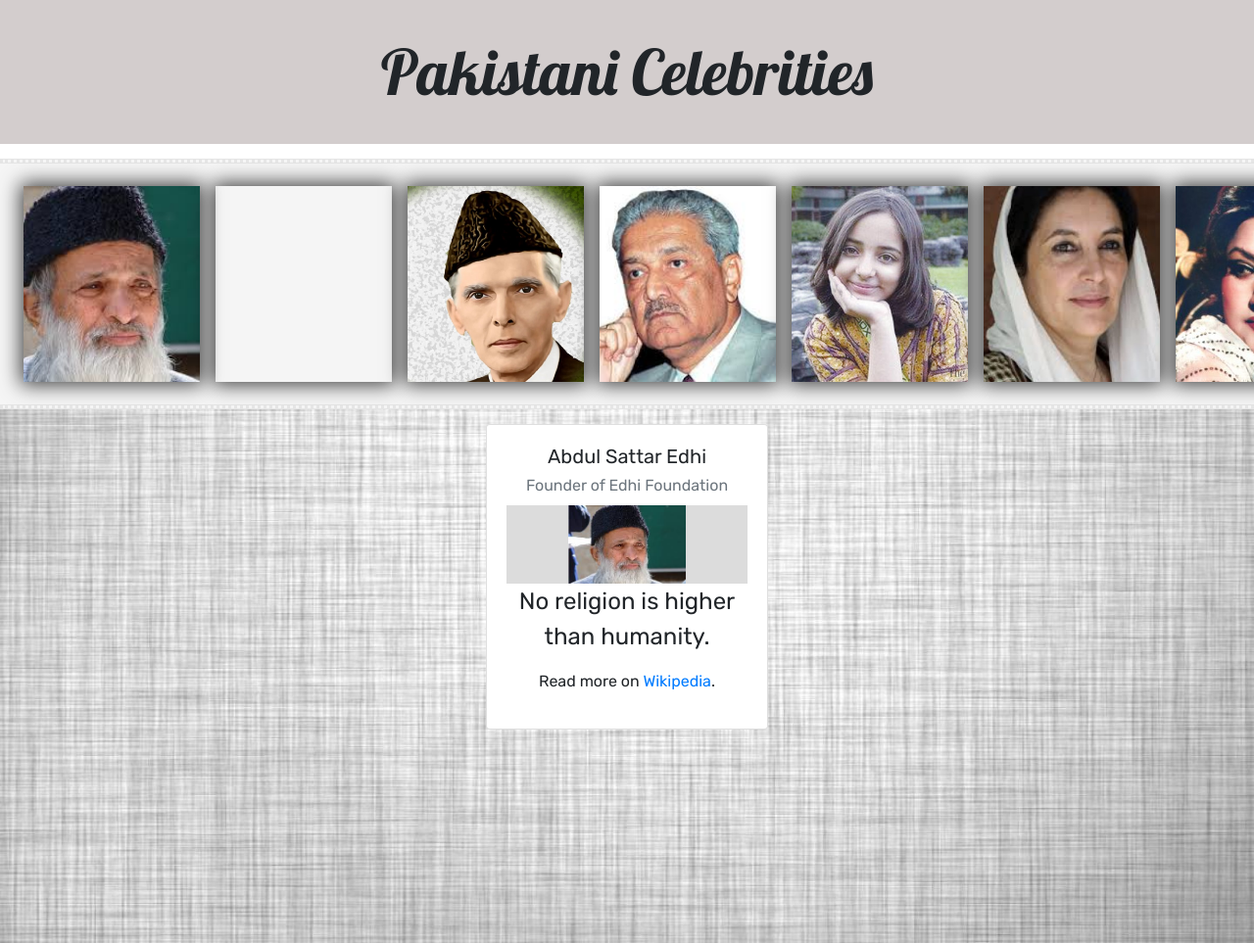
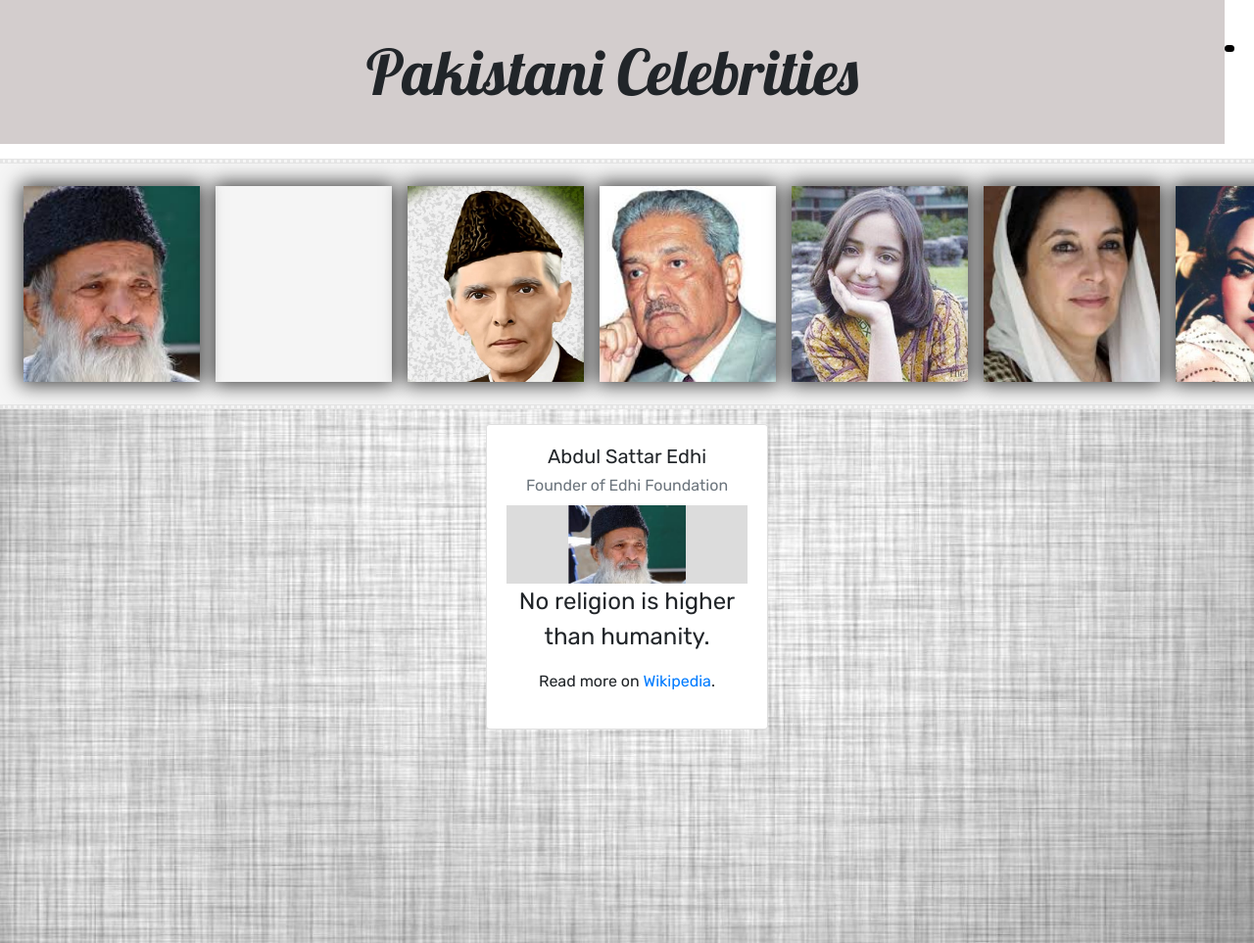
Before and after one commit to sabamumtaz123/Quotes-app, a plain HTML site: page index.html in a window 1280 px wide. Shown: the whole page at 98% size. Drawn offline with nearby package versions, Linux system fonts and the light colour scheme; files whose address does not match are found by name.

Commit message:
Update style.css

```diff
--- a/style.css
+++ b/style.css
@@ -103,3 +103,20 @@ h1 {
     font-size: 1.5em;
 
 }
+.fab {
+    float: right;
+    font-size: 60px;
+    color:gainsboro;
+    margin-right: 20px;
+    margin-top: 46px;
+    margin-bottom: 40px;
+    transition: transform .2s;
+    background-color: black !important;
+    border-radius: 90px;
+    padding: 2px 5px 5px 5px;
+}
+
+
+.fab:hover {
+    transform: scale(1.5);
+}
```
